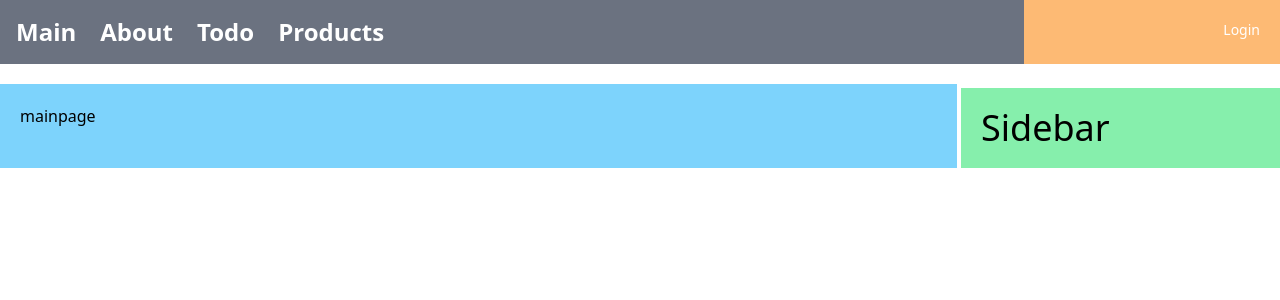
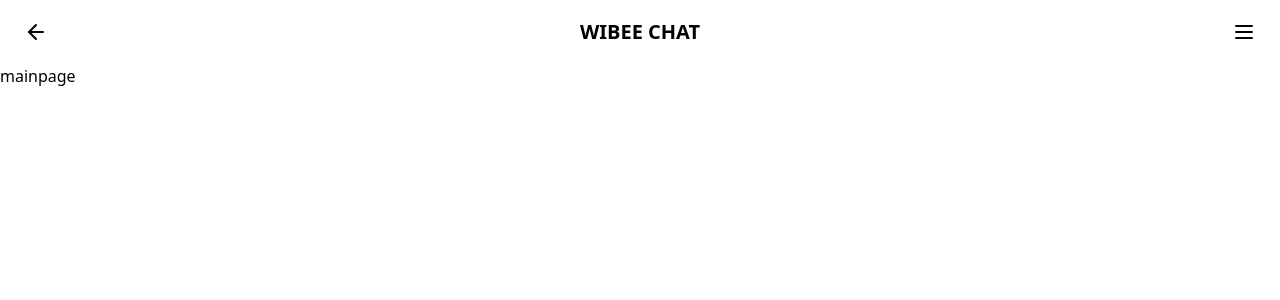
Before and after one commit to Mi-Ss-A/missa-front, a React (Create React App) app: page / in a window 1280 px wide. Shown: the top 300 px of the page. Built offline with nearby package versions, Linux system fonts and the light colour scheme.

Commit message:
feat:chat component 구성

```diff
--- a/package.json
+++ b/package.json
@@ -6,6 +6,7 @@
     "@testing-library/jest-dom": "^5.17.0",
     "@testing-library/react": "^13.4.0",
     "@testing-library/user-event": "^13.5.0",
+    "lucide-react": "^0.454.0",
     "react": "^18.3.1",
     "react-dom": "^18.3.1",
     "react-router-dom": "^6.27.0",
--- a/src/App.js
+++ b/src/App.js
@@ -1,4 +1,3 @@
-import logo from './logo.svg';
 import './App.css';
 import { RouterProvider } from 'react-router-dom';
 import root from './router/root';
--- a/src/components/menus/BasicMenu.js
+++ b/src/components/menus/BasicMenu.js
@@ -1,21 +1,62 @@
-import { Link } from "react-router-dom";
+import { Link, useNavigate } from "react-router-dom";
+import { ArrowLeft, Menu } from "lucide-react"; // lucide-react 아이콘 사용
 
-//헤더 안에 들어갈 html조각으로 const 변수 안에 담는다
 const BasicMenu = () => {
+    const navigate = useNavigate();
+
+    const handleGoBack = () => {
+        navigate(-1); // 이전 페이지로 이동
+    };
+
     return (
-        <nav id='navbar' className=" flex bg-blue-300">
-            <div className="w-4/5 bg-gray-500" >
-                <ul className="flex p-4 text-white font-bold">
-                    <li className="pr-6 text-2xl"><Link to={'/'}>Main</Link></li>
-                    <li className="pr-6 text-2xl"><Link to={'/about'}>About</Link></li>
-                    <li className="pr-6 text-2xl"><Link to={'/todo/'}>Todo</Link></li>
-                    <li className="pr-6 text-2xl"><Link to={'/products/'}>Products</Link></li>
-                </ul>
+        <nav className="w-full px-4 py-3 flex justify-between items-center bg-white">
+            {/* 왼쪽 뒤로가기 버튼 */}
+            <button
+                onClick={handleGoBack}
+                className="p-2 hover:bg-gray-100 rounded-full transition-colors"
+            >
+                <ArrowLeft size={24} />
+            </button>
+
+            {/* 중앙 로고 또는 타이틀 (선택사항) */}
+            <div className="hidden md:block absolute left-1/2 transform -translate-x-1/2">
+                <h1 className="text-xl font-bold">WIBEE CHAT</h1>
             </div>
-            <div className="w-1/5 flex justify-end bg-orange-300 p-4 font-medium">
-                <div className="text-white text-sm m-1 rounded" > Login </div>
+
+            {/* 오른쪽 메뉴 */}
+            <div className="relative group">
+                <button className="p-2 hover:bg-gray-100 rounded-full transition-colors">
+                    <Menu size={24} />
+                </button>
+
+                {/* 드롭다운 메뉴 */}
+                <div className="absolute right-0 top-full mt-2 w-48 bg-white rounded-lg shadow-lg opacity-0 invisible group-hover:opacity-100 group-hover:visible transition-all duration-200 z-50">
+                    <ul className="py-2">
+                        <li>
+                            <Link to="/" className="block px-4 py-2 hover:bg-gray-100 text-gray-700">
+                                홈
+                            </Link>
+                        </li>
+                        <li>
+                            <Link to="/chat" className="block px-4 py-2 hover:bg-gray-100 text-gray-700">
+                                채팅
+                            </Link>
+                        </li>
+                        <li>
+                            <Link to="/profile" className="block px-4 py-2 hover:bg-gray-100 text-gray-700">
+                                프로필
+                            </Link>
+                        </li>
+                        <li>
+                            <Link to="/settings" className="block px-4 py-2 hover:bg-gray-100 text-gray-700">
+                                설정
+                            </Link>
+                        </li>
+                    </ul>
+                </div>
             </div>
         </nav>
     );
 }
+
 export default BasicMenu;
--- a/src/layouts/BasicLayout.js
+++ b/src/layouts/BasicLayout.js
@@ -1,24 +1,15 @@
-//화면의 전체 구성을 잡는다
-import React from "react";
-import { Link } from "react-router-dom";
-import BasicMenu from "../components/menus/BasicMenu";
-const BasicLayout = ({children}) => {
+// layouts/BasicLayout.js
+import BasicMenu from '../components/menus/BasicMenu';
+
+const BasicLayout = ({ children }) => {
     return (
-        <>
-            {/* 기존 헤더 대신 BasicMenu*/ }
-            <BasicMenu/>
-            {/* 상단 여백 my-5 제거 */}
-            <div className="bg-white my-5 w-full flex flex-col space-y-1 md:flex-row md:space-x-1 md:space-y-
-    0">
-                {/* 상단 여백 py-40 변경 flex 제거 */}
-                <main className="bg-sky-300 md:w-2/3 lg:w-3/4 px-5 py-5">{children}</main>
-                {/* 상단 여백 py-40 제거 flex 제거 */}
-                <aside className="bg-green-300 md:w-1/3 lg:w-1/4 px-5 flex py-5">
-                    <h1 className="text-2xl md:text-4xl">Sidebar</h1>
-                </aside>
-            </div>
-        </>
+        <div className="h-screen flex flex-col">
+            <BasicMenu />
+            <main className="flex-1 overflow-y-auto">
+                {children}
+            </main>
+        </div>
     );
-}
+};
 
-export default BasicLayout
+export default BasicLayout;
--- /dev/null
+++ b/src/pages/ChatPage.js
@@ -0,0 +1,66 @@
+// pages/MainPage.js
+import { useState } from 'react';
+import BasicLayout from '../layouts/BasicLayout';
+import { ArrowRight } from 'lucide-react';
+
+const ChatPage = () => {
+    const [message, setMessage] = useState('');
+
+    const handleSendMessage = (e) => {
+        e.preventDefault();
+        // 메시지 전송 로직
+        setMessage('');
+    };
+
+    return (
+        <BasicLayout>
+            <div className="flex flex-col h-screen bg-blue-50">
+                {/* 로고 섹션 */}
+                <div className="flex justify-center my-8">
+                    {/*<img*/}
+                    {/*    alt="WIBEE CHAT"*/}
+                    {/*    className="w-24 h-24"*/}
+                    {/*/>*/}
+                    <div className="text-center mt-2">
+                        <h1 className="text-xl font-bold text-blue-600">WIBEE CHAT</h1>
+                        <p className="text-sm text-blue-400">FINANCIAL BUTLER</p>
+                    </div>
+                </div>
+
+                {/* 메시지 목록 섹션 */}
+                <div className="flex-1 px-4 space-y-4 overflow-y-auto">
+                    <button className="w-full p-4 text-left bg-white rounded-lg shadow-sm hover:shadow-md transition-shadow">
+                        내 거래내역 사칭 확인 (유료)
+                    </button>
+                    <button className="w-full p-4 text-left bg-white rounded-lg shadow-sm hover:shadow-md transition-shadow">
+                        어떠한 용도 카드 제공확인
+                    </button>
+                    <button className="w-full p-4 text-left bg-white rounded-lg shadow-sm hover:shadow-md transition-shadow">
+                        공격적인 투자 상품로 추천해줘
+                    </button>
+                </div>
+
+                {/* 메시지 입력 섹션 */}
+                <div className="p-4 bg-white border-t">
+                    <form onSubmit={handleSendMessage} className="flex items-center">
+                        <input
+                            type="text"
+                            value={message}
+                            onChange={(e) => setMessage(e.target.value)}
+                            placeholder="Send a message"
+                            className="flex-1 p-2 border rounded-l-lg focus:outline-none focus:border-blue-400"
+                        />
+                        <button
+                            type="submit"
+                            className="p-2 bg-blue-500 text-white rounded-r-lg hover:bg-blue-600"
+                        >
+                            <ArrowRight size={20} />
+                        </button>
+                    </form>
+                </div>
+            </div>
+        </BasicLayout>
+    );
+};
+
+export default ChatPage;
--- a/src/pages/MainPage.js
+++ b/src/pages/MainPage.js
@@ -1,5 +1,4 @@
 import React from "react"
-import { Link } from "react-router-dom"
 import BasicLayout from "../layouts/BasicLayout"
 
 function MainPage(props){
--- a/src/router/root.js
+++ b/src/router/root.js
@@ -3,6 +3,7 @@ import { Suspense, lazy } from "react";
 const { createBrowserRouter } = require("react-router-dom");
 const Loading = <div>Loading....</div>
 const Main = lazy(() => import("../pages/MainPage"))
+const Chat = lazy(() => import("../pages/ChatPage"))
 // const About = lazy(() => import("../pages/AboutPage"))
 // const TodoIndex = lazy(() => import("../pages/todo/indexPage"))
 // const ProductIndex = lazy(() => import("../pages/products/IndexPage"))
@@ -12,6 +13,11 @@ const root = createBrowserRouter([
         path: ""
         ,
         element: <Suspense fallback={Loading}><Main/></Suspense>
+    },
+    {
+        path: "chat"
+        ,
+        element: <Suspense fallback={Loading}><Chat/></Suspense>
     }
     // {
     //     path: "about",
```
Also changed, not shown: 2 other files (tests, documents, lock files or other folders).
